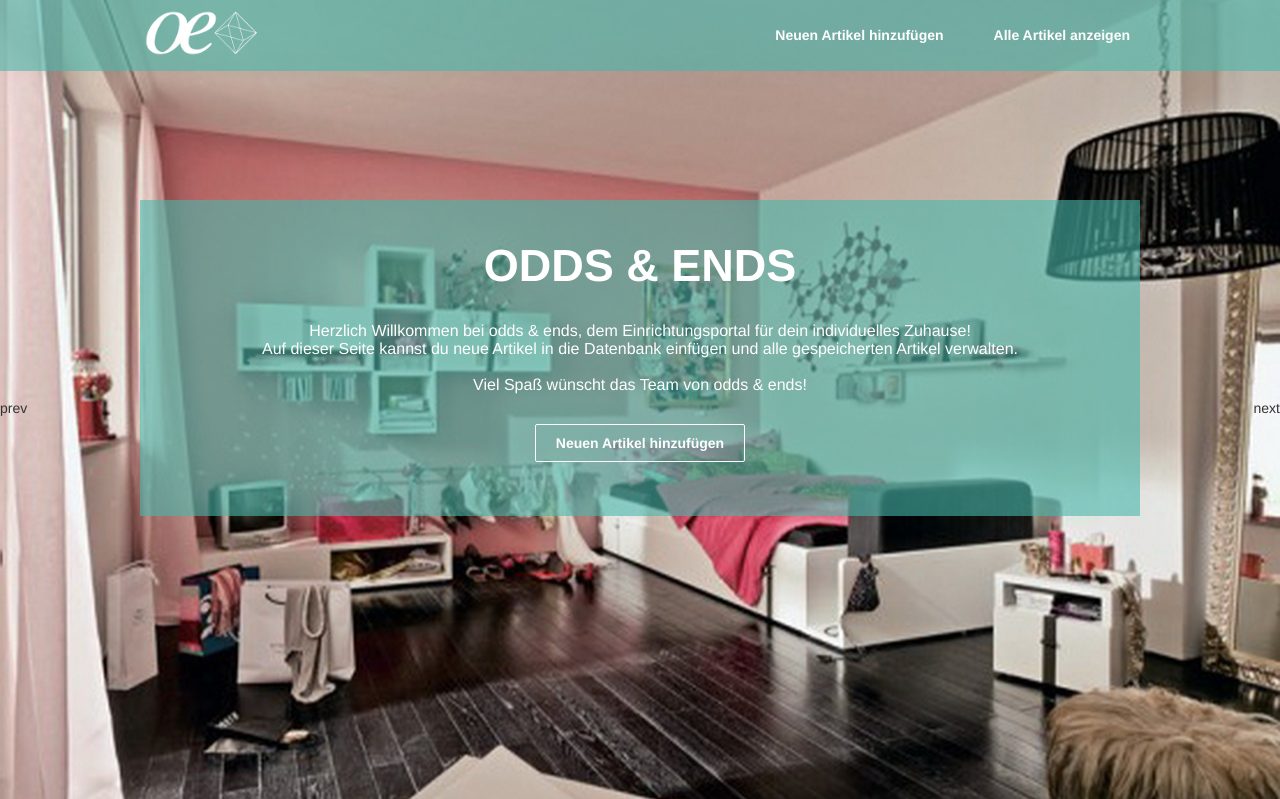
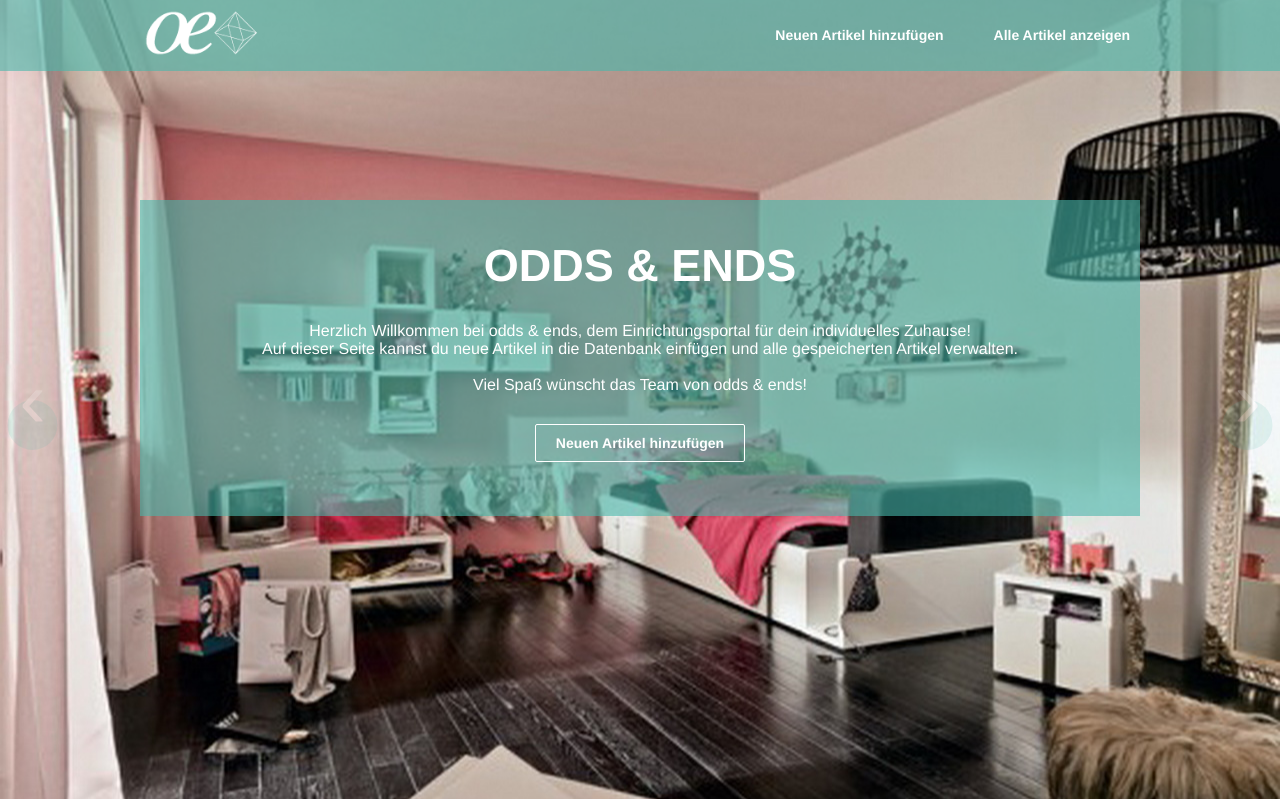
Before and after one commit to schubalibre/mme, a PHP site: page / in a window 1280 px wide. Shown: the top 799 px of the page. Run offline with PHP 8.4, Linux system fonts and the light colour scheme; some libraries are stand-ins or nearby versions.

Commit message:
Pfeile Slider hinzugefügt

```diff
--- a/css/main.css
+++ b/css/main.css
@@ -201,7 +201,7 @@ footer {
     background-position: 50%;
     background-size: cover;
     text-indent: -9999px;
-    transition: transform 2000ms ease-out;
+    transition: transform 700ms ease-out;
     transform: translateX(0px);
 }
 
@@ -231,7 +231,48 @@ footer {
     position: absolute;
     z-index: 1000;
     top:50%;
-    cursor: pointer;;
+    cursor: pointer;
+    height:50px;
+    width:50px;
+    background-color: rgba(72, 183, 172, 0.6);
+    border-radius: 25px;
+    transition: opacity 700ms ease-out;
+    opacity: 0.2;
+}
+
+.slider-carousel:hover a.nav-next,
+.slider-carousel:hover a.nav-prev{
+    opacity: 1;
+}
+
+.slider-carousel a.nav-next{
+    transform: translateX(-15%);
+}
+
+.slider-carousel a.nav-prev{
+    transform: translateX(15%);
+}
+
+.slider-carousel a.nav-next:before{
+    content : "\203A";
+    color: white;
+    display: block;
+    position: relative;
+    text-align: center;
+    vertical-align: middle;
+    font-size: 80px;
+    top: -46px;
+}
+
+.slider-carousel a.nav-prev:before{
+    content : "\2039";
+    color: white;
+    display: block;
+    position: relative;
+    text-align: center;
+    vertical-align: middle;
+    font-size: 80px;
+    top: -46px;
 }
 
 .slider-carousel a.nav-next{
--- a/js/main.js
+++ b/js/main.js
@@ -225,12 +225,12 @@ var sliderCarousel = new function(){
 
         var prev = document.createElement("a");
         prev.className = "nav-prev";
-        prev.appendChild(document.createTextNode("prev"));
+        prev.appendChild(document.createTextNode(""));
         prev.addEventListener('click',this.prevSlideAction,false);
 
         var next = document.createElement("a");
         next.className = "nav-next";
-        next.appendChild(document.createTextNode("next"));
+        next.appendChild(document.createTextNode(""));
         next.addEventListener('click',this.nextSlideAction,false);
 
         carousel.appendChild(prev);
```
